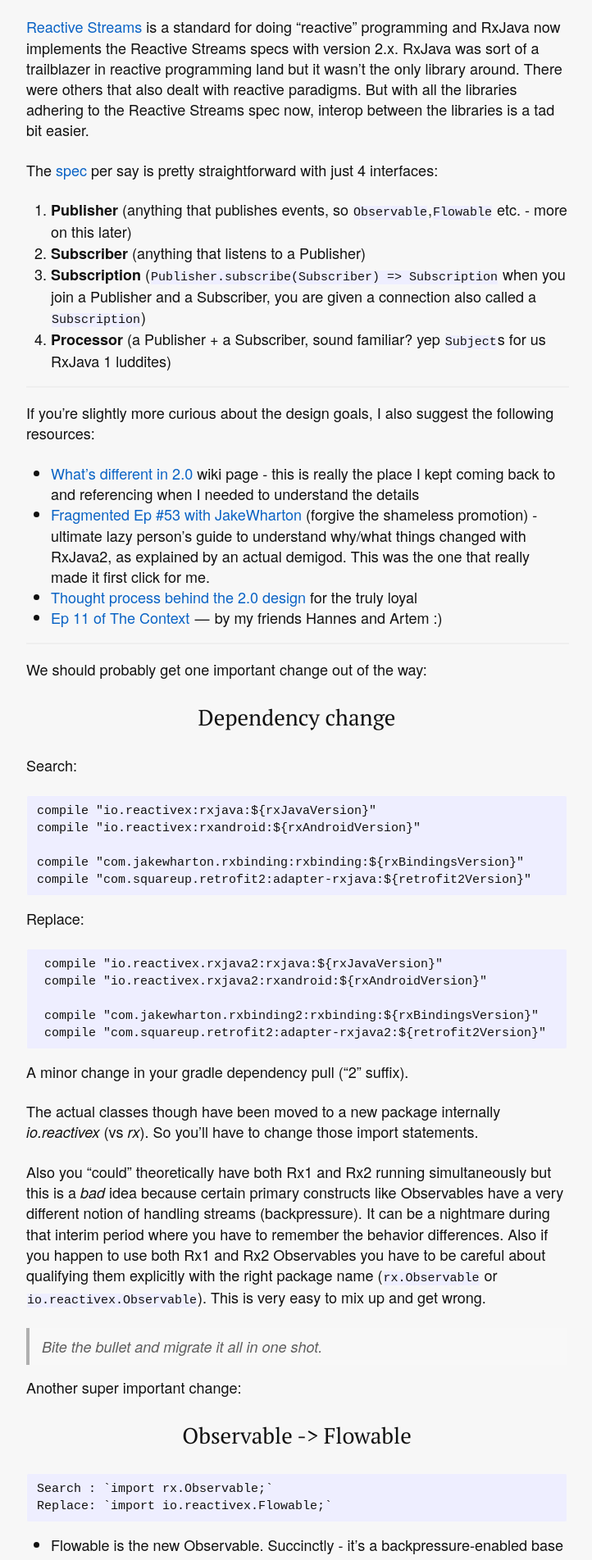
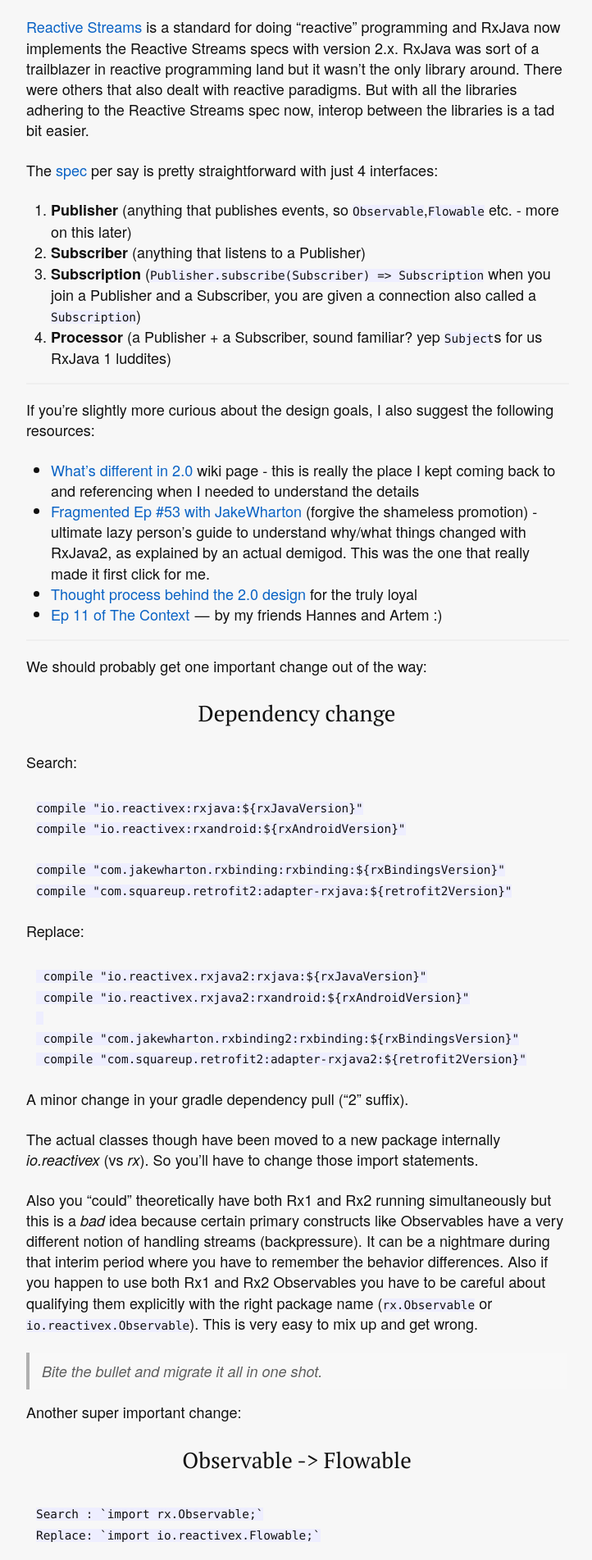
Before and after one commit to kaushikgopal/octopress-kaush-blog, a Jekyll site: the page built from _posts/2017-06-22-rxjava1-rxjava2-migration-understanding-changes.md, in a window 1280 px wide. Shown: the part 900-2803 px from the top of the page at 82% size, without its empty margins (278-1000 px from the left). Built offline with Jekyll 4.4.1, drawn with Linux system fonts in a browser that asks for light colours; some web fonts are replaced.

Commit message:
fix: code styling

```diff
--- a/Gemfile
+++ b/Gemfile
@@ -6,7 +6,6 @@
 group :jekyll_plugins do
     gem 'octopress', '~> 3.0'
     gem "octopress-autoprefixer"
-    gem "octopress-code-highlighter"
     gem "octopress-date-format"
     gem "octopress-deploy"
     gem "octopress-escape-code"
--- a/_config.yml
+++ b/_config.yml
@@ -3,8 +3,8 @@
   # - octopress-include-tag
   - octopress-littlefoot
   - octopress-gist
-  - octopress-solarized
-  - octopress-codeblock
+  # - octopress-solarized
+  # - octopress-codeblock
   # - octopress-codefence
 
 # Site settings
--- a/_sass/_layout.scss
+++ b/_sass/_layout.scss
@@ -178,12 +178,12 @@
 .post-content {
     clear: left;
     margin-bottom: $spacing-unit;
-    font-size: 18px;
+    font-size: $base-font-size;
     line-height: 1.4;
 
     @include media-query($on-mobile) {
         margin: 0 auto;
-        font-size: 15px;
+        font-size: $small-font-size;
         max-width: $smallest-mobile-width;
     }
 
@@ -202,7 +202,7 @@
         font-weight: normal;
 
         @include media-query($on-mobile) {
-            font-size: 22px;
+            font-size: $small-font-size + 4px;
         }
 
         text-align: center;
@@ -214,7 +214,7 @@
         font-weight: normal;
 
         @include media-query($on-mobile) {
-            font-size: 18px;
+            font-size: $small-font-size + 2px;
         }
 
         margin: 1.9em 0 0.9em 0em;
@@ -222,7 +222,7 @@
 
     h3 {
         @include media-query($on-mobile) {
-            font-size: 16px;
+            font-size: $small-font-size;
         }
         text-decoration: underline;
     }
@@ -280,17 +280,21 @@
 /* Code snippets
 ================================================== */
 
-pre,
 code {
-    font-size: 15px;
-    border: 1px solid $grey-color-light;
-    border-radius: 3px;
+    font-size: $base-font-size * 0.8 !important;
+    font-family: $fixed-width-font-family !important;
     background-color: #eef;
+
+    @include media-query($on-mobile) {
+        font-size: $small-font-size * 0.8 !important;
+    }
 }
 
 pre {
+    // font-family: $fixed-width-font-family;
+    // background-color: #eef;
     padding: 8px 12px;
-    overflow-x: scroll;
+    white-space: pre-wrap;
 
     > code {
         border: 0;
@@ -298,7 +302,7 @@
         padding-left: 0;
     }
 }
-
+/*
 .code-highlight-caption {
     font-family: $font-family-base !important;
 }
@@ -320,7 +324,7 @@
         font-size: 14px;
         // max-width: $smallest-mobile-width;
     }
-}
+}*/
 
 
 /* Site footer
--- a/css/main.scss
+++ b/css/main.scss
@@ -9,6 +9,7 @@
 $font-family-base: "Droid Sans", "Source Sans Pro", 'PT Sans', HelveticaNeue, 'Helvetica Neue', Helvetica, Arial, sans-serif;
 $header-font-family: "PT Serif", Georgia, Times, "Times New Roman", serif;
 $special-header-font-family: "Droid Sans", "Source Sans Pro", "Varela Round", $header-font-family;
+$fixed-width-font-family: "Droid Mono", "SF Mono", "Menlo", $header-font-family, mono;
 
 $base-font-size:   18px;
 $small-font-size:  $base-font-size * 0.875;
@@ -40,6 +41,7 @@
 $page-content-width:    530px;
 $smallest-mobile-width: 350px;
 
+
 // Using media queries with like this:
 // @include media-query($on-mobile) {
 //     .wrapper {
```
Also changed, not shown: Gemfile.lock.
